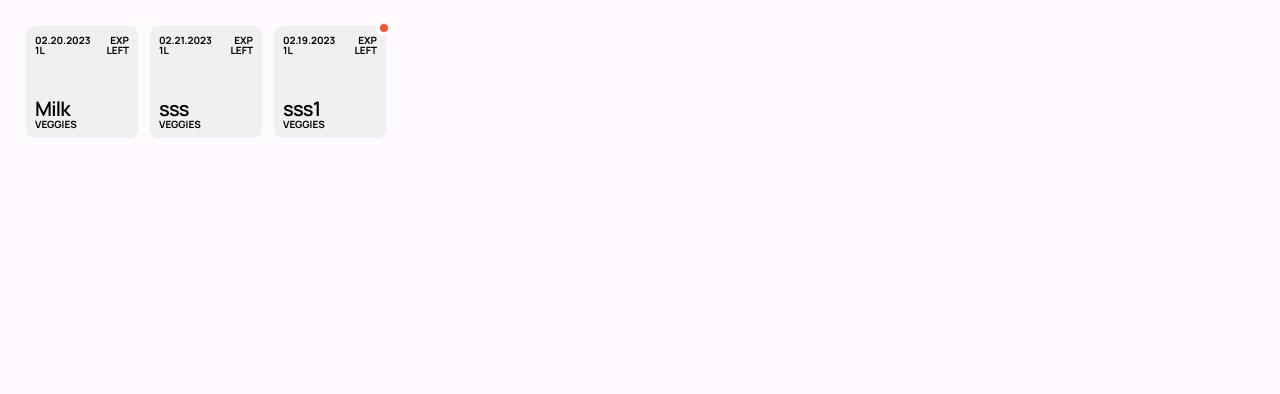
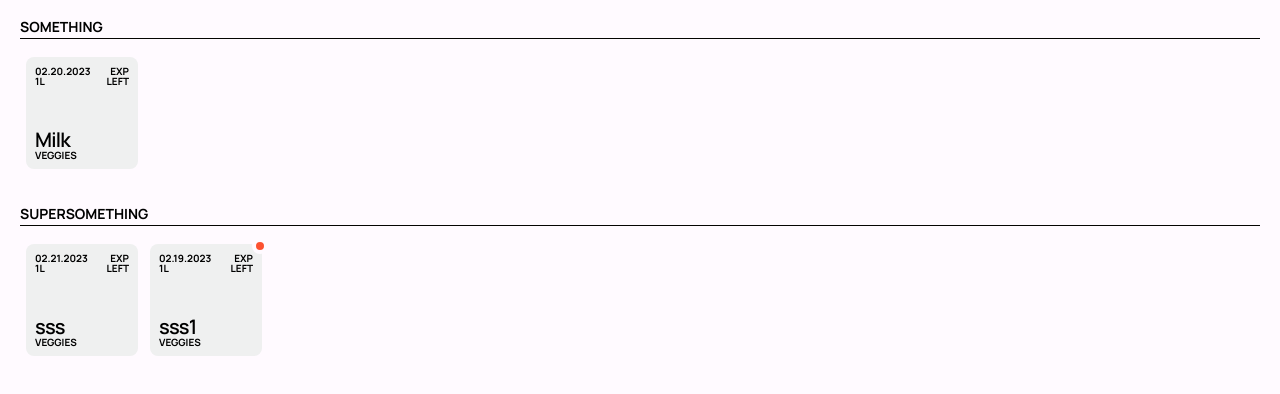
Before and after one commit to arperevalov/friska, a Next.js app: page / in a window 1280 px wide. Shown: the top 394 px of the page. Built offline with nearby package versions, Linux system fonts and the light colour scheme.

Commit message:
feat: lists

```diff
--- a/components/Card.tsx
+++ b/components/Card.tsx
@@ -9,7 +9,8 @@ export interface CardInterface {
     category: string,
     expDate: string,
     left: number,
-    units: string
+    units: string,
+    listId: number
 }
 
 export const Card = (props: CardInterface) => {
--- a/pages/index.tsx
+++ b/pages/index.tsx
@@ -3,13 +3,27 @@ import { Card, CardInterface } from '@/components/Card'
 import { create } from 'zustand'
 import { useEffect } from 'react'
 
+interface List {
+  title: string,
+  id: number
+}
+
 interface MainStoreInterface {
+  lists: List[],
   cards: CardInterface[],
   setCards: CallableFunction,
   updateCard: CallableFunction
 }
 
 export const useMainStore = create<MainStoreInterface>(set => ({
+  lists: [{
+    title: 'something',
+    id: 0
+  },
+  {
+    title: 'supersomething',
+    id: 1
+  }],
   cards: [
     {
       id: 0,
@@ -17,7 +31,8 @@ export const useMainStore = create<MainStoreInterface>(set => ({
       category: 'veggies',
       expDate: '02.20.2023',
       left: 1,
-      units: 'l'
+      units: 'l',
+      listId: 0
     }
   ],
   setCards: (card:CardInterface) => set((state) => {
@@ -35,7 +50,7 @@ export const useMainStore = create<MainStoreInterface>(set => ({
 
 export default function Home() {
 
-  const { cards, setCards } = useMainStore(store => store)
+  const { lists, cards, setCards } = useMainStore(store => store)
 
   useEffect(()=>{
       setCards({
@@ -43,14 +58,16 @@ export default function Home() {
         category: 'veggies',
         expDate: '02.21.2023',
         left: 1,
-        units: 'l'
+        units: 'l',
+        listId: 1,
       })
       setCards({
         title : 'sss1',
         category: 'veggies',
         expDate: '02.19.2023',
         left: 1,
-        units: 'l'
+        units: 'l',
+        listId: 1,
       })
   },[])
 
@@ -64,15 +81,24 @@ export default function Home() {
       </Head>
       <main>
         <div className="container">
-          <div className="list">
-            { cards.length > 0 ? cards.map((i: CardInterface) => {
-              return (
-                <div key={i.id} className="list__item">
-                  <Card {...i} />
+          { lists.length > 0 ? lists.map(list => {
+            return (
+              <div className="list" key={list.id}>
+                <div className="list__header">
+                  <h2 className='list__title h3'>{list.title}</h2>
                 </div>
-              )
-            }) : '' }
-          </div>
+                { cards.length > 0 ? cards.map((card: CardInterface) => {
+                  if (card.listId === list.id) {
+                    return (
+                      <div key={card.id} className="list__item">
+                        <Card {...card} />
+                      </div>
+                    )
+                  }
+                }) : '' }
+              </div>
+            )
+          }) : '' }
         </div>
       </main>
     </>
--- a/styles/components/list.scss
+++ b/styles/components/list.scss
@@ -3,6 +3,17 @@
     display: flex;
     flex-wrap: wrap;
     width: 100%;
+    margin-bottom: rem(32);
+
+    &__title {
+        margin-bottom: rem(4);
+    }
+
+    &__header {
+        flex: 0 0 100%;
+        border-bottom: 1px solid $black;
+        margin-bottom: rem(12);
+    }
 
     &__item {
         margin: calc(var(--gap) / 2);
```
